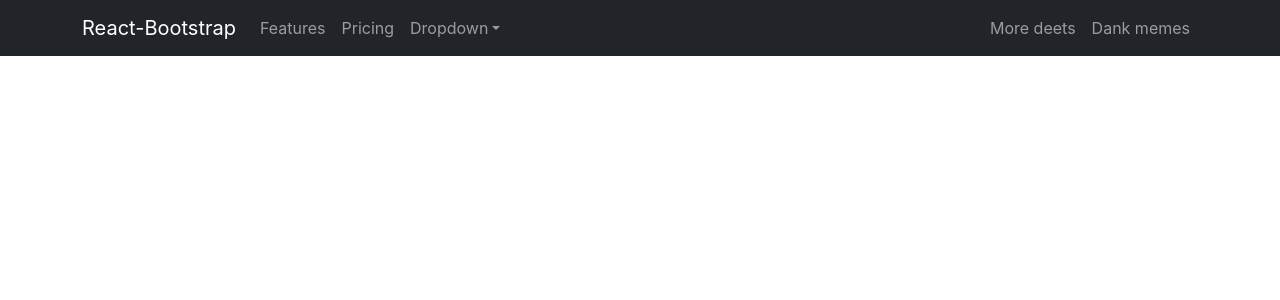
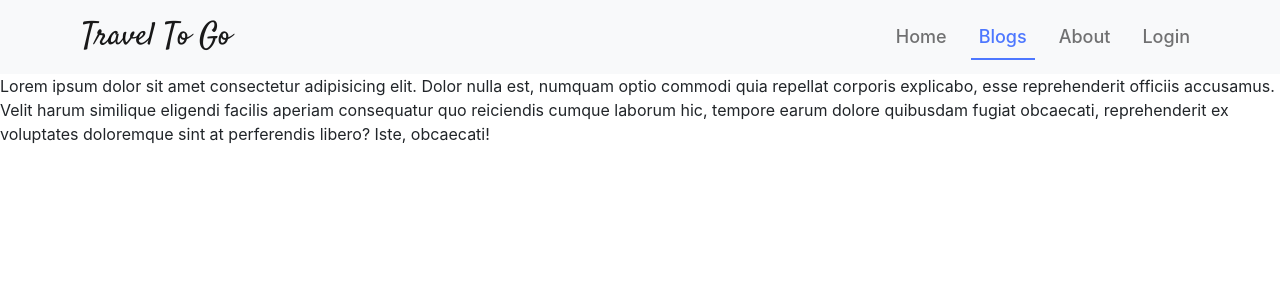
Before and after one commit to Habidhossen/Travel-To-Go, a React (Create React App) app: page /blogs in a window 1280 px wide. Shown: the top 300 px of the page. Built offline with nearby package versions, Linux system fonts and the light colour scheme.

Commit message:
navbar added

```diff
--- a/src/App.css
+++ b/src/App.css
@@ -7,5 +7,4 @@
 }
 body {
   font-family: "Poppins", sans-serif;
-  font-family: "Satisfy", cursive;
 }
--- a/src/App.js
+++ b/src/App.js
@@ -1,7 +1,10 @@
 import { Route, Routes } from "react-router-dom";
 import "./App.css";
+import About from "./components/About/About";
+import Blogs from "./components/Blogs/Blogs";
 import Header from "./components/Header/Header";
 import HomePage from "./components/HomePage/HomePage";
+import Login from "./components/Login/Login";
 
 function App() {
   return (
@@ -9,6 +12,9 @@ function App() {
       <Header />
       <Routes>
         <Route path="/" element={<HomePage />} />
+        <Route path="/login" element={<Login />} />
+        <Route path="/blogs" element={<Blogs />} />
+        <Route path="/about" element={<About />} />
       </Routes>
     </div>
   );
--- /dev/null
+++ b/src/components/About/About.js
@@ -0,0 +1,11 @@
+import React from "react";
+
+const About = () => {
+  return (
+    <div>
+      <h5>Habid Hossen Hridoy</h5>
+    </div>
+  );
+};
+
+export default About;
--- a/src/components/Blogs/Blogs.js
+++ b/src/components/Blogs/Blogs.js
@@ -1,19 +1,16 @@
 import React from "react";
-import { Container, Nav, Navbar } from "react-bootstrap";
 
 const Blogs = () => {
   return (
     <div>
-      <Navbar bg="light" variant="light">
-        <Container>
-          <Navbar.Brand href="#home">Navbar</Navbar.Brand>
-          <Nav className="me-auto">
-            <Nav.Link href="#home">Home</Nav.Link>
-            <Nav.Link href="#features">Features</Nav.Link>
-            <Nav.Link href="#pricing">Pricing</Nav.Link>
-          </Nav>
-        </Container>
-      </Navbar>
+      <p>
+        Lorem ipsum dolor sit amet consectetur adipisicing elit. Dolor nulla
+        est, numquam optio commodi quia repellat corporis explicabo, esse
+        reprehenderit officiis accusamus. Velit harum similique eligendi facilis
+        aperiam consequatur quo reiciendis cumque laborum hic, tempore earum
+        dolore quibusdam fugiat obcaecati, reprehenderit ex voluptates
+        doloremque sint at perferendis libero? Iste, obcaecati!
+      </p>
     </div>
   );
 };
--- a/src/components/CustomLink/CustomLink.js
+++ b/src/components/CustomLink/CustomLink.js
@@ -0,0 +1,21 @@
+import React from "react";
+import { Link, useMatch, useResolvedPath } from "react-router-dom";
+
+const CustomLink = ({ children, to, ...props }) => {
+  let resolved = useResolvedPath(to);
+  let match = useMatch({ path: resolved.pathname, end: true });
+  return (
+    <Link
+      style={{
+        color: match ? "#4d77ff" : "",
+        borderBottom: match ? "2px solid #4d77ff" : "",
+      }}
+      to={to}
+      {...props}
+    >
+      {children}
+    </Link>
+  );
+};
+
+export default CustomLink;
--- /dev/null
+++ b/src/components/Header/Header.css
@@ -0,0 +1,10 @@
+.navbar-brand {
+  font-family: "Satisfy", cursive;
+  font-size: 32px;
+  font-weight: 500;
+}
+.nav-link {
+  font-size: 18px;
+  font-weight: 500;
+  margin-left: 16px;
+}
--- a/src/components/Header/Header.js
+++ b/src/components/Header/Header.js
@@ -1,36 +1,32 @@
 import React from "react";
-import { Container, Nav, Navbar, NavDropdown } from "react-bootstrap";
+import { Container, Nav, Navbar } from "react-bootstrap";
+import { Link } from "react-router-dom";
+import CustomLink from "../CustomLink/CustomLink";
+import "./Header.css";
 
 const Header = () => {
   return (
     <div>
-      <Navbar collapseOnSelect expand="lg" bg="dark" variant="dark">
+      <Navbar collapseOnSelect expand="lg" bg="light" variant="light">
         <Container>
-          <Navbar.Brand href="#home">React-Bootstrap</Navbar.Brand>
+          <Link className="navbar-brand" to="/">
+            Travel To Go
+          </Link>
           <Navbar.Toggle aria-controls="responsive-navbar-nav" />
           <Navbar.Collapse id="responsive-navbar-nav">
-            <Nav className="me-auto">
-              <Nav.Link href="#features">Features</Nav.Link>
-              <Nav.Link href="#pricing">Pricing</Nav.Link>
-              <NavDropdown title="Dropdown" id="collasible-nav-dropdown">
-                <NavDropdown.Item href="#action/3.1">Action</NavDropdown.Item>
-                <NavDropdown.Item href="#action/3.2">
-                  Another action
-                </NavDropdown.Item>
-                <NavDropdown.Item href="#action/3.3">
-                  Something
-                </NavDropdown.Item>
-                <NavDropdown.Divider />
-                <NavDropdown.Item href="#action/3.4">
-                  Separated link
-                </NavDropdown.Item>
-              </NavDropdown>
-            </Nav>
-            <Nav>
-              <Nav.Link href="#deets">More deets</Nav.Link>
-              <Nav.Link eventKey={2} href="#memes">
-                Dank memes
-              </Nav.Link>
+            <Nav className="ms-auto">
+              <CustomLink className="nav-link" to="/">
+                Home
+              </CustomLink>
+              <CustomLink className="nav-link" to="/blogs">
+                Blogs
+              </CustomLink>
+              <CustomLink className="nav-link" to="/about">
+                About
+              </CustomLink>
+              <CustomLink className="nav-link" to="/login">
+                Login
+              </CustomLink>
             </Nav>
           </Navbar.Collapse>
         </Container>
--- a/src/components/Login/Login.js
+++ b/src/components/Login/Login.js
@@ -0,0 +1,11 @@
+import React from "react";
+
+const Login = () => {
+  return (
+    <div>
+      <h1>Login here</h1>
+    </div>
+  );
+};
+
+export default Login;
```
